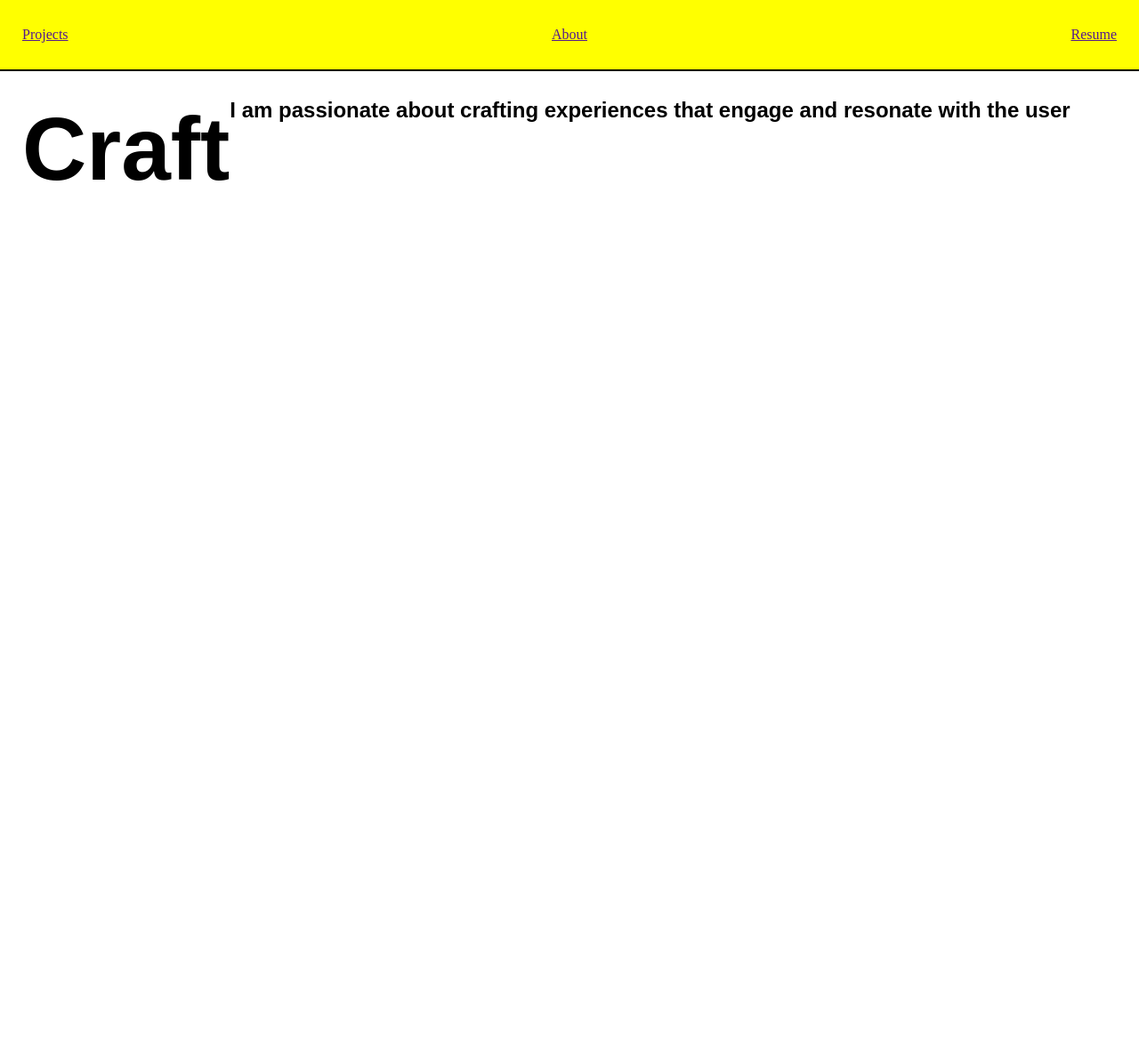
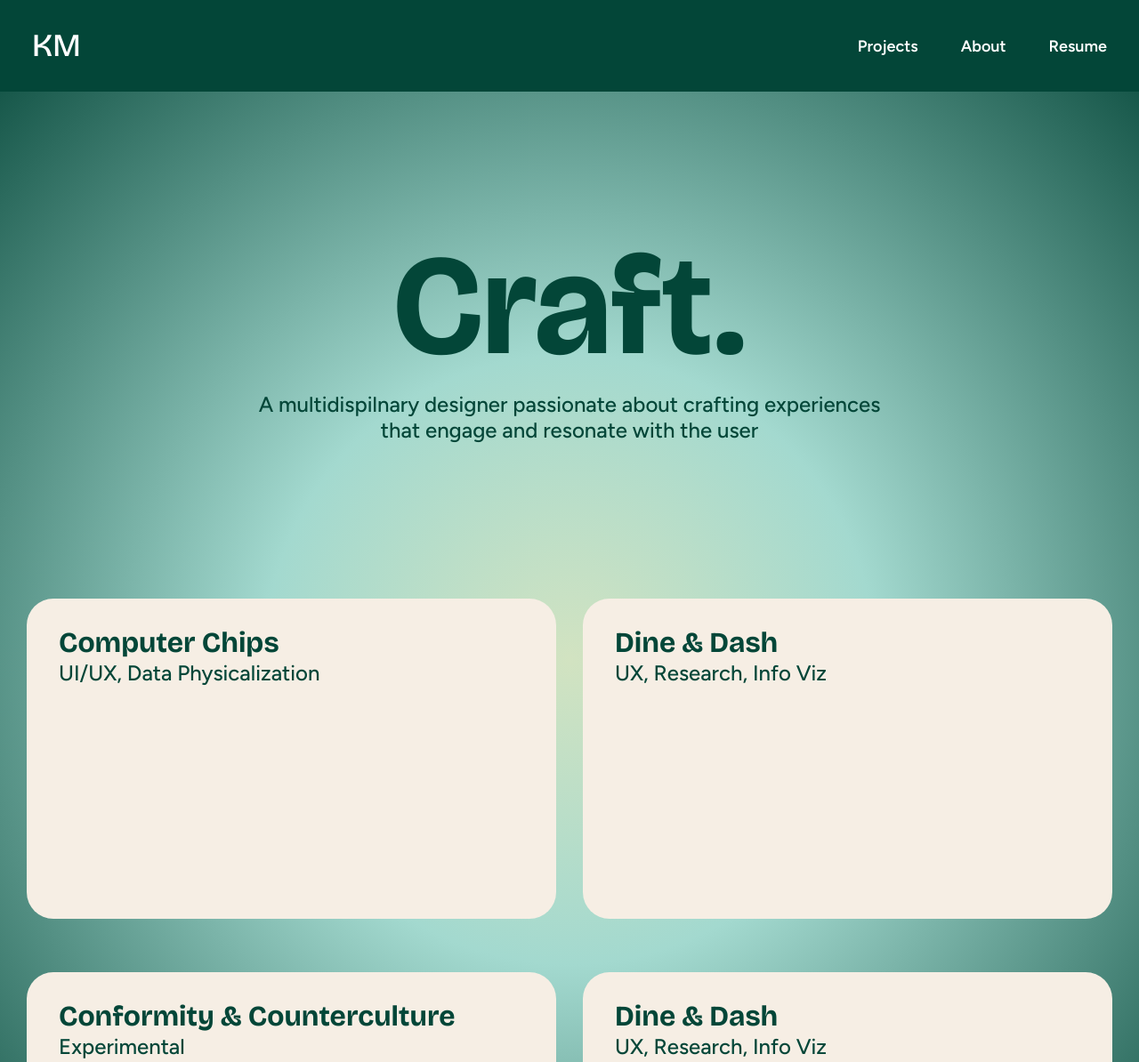
Before and after one commit to kat-goon/Kat-Portfolio, a plain HTML site: page index.html in a window 1280 px wide. Shown: the top 1194 px of the page at 89% size. Before the commit the page ends 860 px from the top, so only its background shows below. Drawn offline with nearby package versions, Linux system fonts and the light colour scheme.

Commit message:
Landing page update

```diff
--- a/index.html
+++ b/index.html
@@ -4,6 +4,17 @@
 <head>
     <meta charset="UTF-8">
     <meta name="viewport" content="width=device-width, initial-scale=1.0">
+
+    <!-- Google Font: Figtree -->
+    <style>
+        @import url('https://fonts.googleapis.com/css2?family=Bricolage+Grotesque:opsz,wght@12..96,200..800&family=Figtree:ital,wght@0,300..900;1,300..900&display=swap');
+    </style>
+
+    <!-- Google Font: Bricolage Grotesque -->
+    <style>
+        @import url('https://fonts.googleapis.com/css2?family=Bricolage+Grotesque:opsz,wght@12..96,200..800&display=swap');
+    </style>
+
     <link rel="stylesheet" href="style.css">
     <title>Katherine's Portfolio</title>
 </head>
@@ -13,16 +24,56 @@
 
     <!-- HEADER -->
     <header>
-        <a href="">Projects</a>
-        <a href="">About</a>
-        <a href="">Resume</a>
+        <nav>
+            <a class="site-name">KM</a>
+            <!-- Links -->
+            <ul class="head-link">
+                <li><a href="" class="top-link">Projects</a></li>
+                <li><a href="" class="top-link">About</a></li>
+                <li><a href="" class="top-link">Resume</a></li>
+            </ul>
+        </nav>
     </header>
 
     <!-- HERO SECTION -->
     <section class="hero-section">
-        <h1>Craft</h1>
-        <h2>I am passionate about crafting experiences that engage and resonate with the user</h2>
+        <h1>Craft.</h1>
+        <div id="tagline">
+            <h2>A multidispilnary designer passionate about crafting experiences <br>that engage and resonate with the
+                user
+            </h2>
+        </div>
     </section>
+
+    <!-- PROJECTS -->
+    <section class="project-cards">
+        <section class="info-section-item">
+            <h3>Computer Chips</h3>
+            <h2>UI/UX, Data Physicalization</h4>
+        </section>
+
+        <section class="info-section-item">
+            <h3>Dine & Dash</h3>
+            <h2>UX, Research, Info Viz</h4>
+        </section>
+    </section>
+
+    <section class="project-cards">
+        <section class="info-section-item">
+            <h3>Conformity & Counterculture</h3>
+            <h2>Experimental</h4>
+        </section>
+
+        <section class="info-section-item">
+            <h3>Dine & Dash</h3>
+            <h2>UX, Research, Info Viz</h4>
+        </section>
+    </section>
+
+    <!-- FOOTER -->
+    <footer>
+
+    </footer>
 
 </body>
 
--- a/style.css
+++ b/style.css
@@ -4,36 +4,105 @@
 }
 
 /* TYPOGRPAHY */
+
+
 h1 {
-    font-family: sans-serif;
-    font-size: 100px;
+    font-family: "Bricolage Grotesque", sans-serif;
+    font-size: 10em;
+    color: rgb(3, 70, 56);
 }
 
 h2 {
-    font-family: sans-serif;
+    font-family: "Figtree", sans-serif;
+    font-weight: 450;
+    color: rgb(3, 70, 56);
+}
+
+h3 {
+    font-family: "Bricolage Grotesque", sans-serif;
+    color: rgb(3, 70, 56);
+    font-size: 2em;
+}
+
+
+a {
+    font-family: "Figtree", sans-serif;
+    font-weight: 600;
+    text-decoration: none;
+    color: white;
 }
 
 /* HEADER */
-
-
-header {
-    background-color: yellow;
-    border-bottom: 2px solid black;
+nav {
+    background-color: rgb(3, 70, 56);
     display: flex;
     justify-content: space-between;
     align-items: center;
-    padding: 30px 25px;
+    /* padding in clockwise order */
+    padding: 30px 36px;
 }
 
-/* BODY */
+.site-name {
+    font-family: "Bricolage Grotesque", sans-serif;
+    font-size: 36px;
+    font-weight: 500;
+}
 
+.head-link {
+    list-style-type: none;
+    font-weight: 700;
+    text-decoration: none;
+    color: white;
+
+    li {
+        font-size: 18px;
+        display: inline-block;
+
+        &:first-child {
+            margin-right: 44px;
+        }
+
+        &:nth-child(2) {
+            margin-right: 44px;
+        }
+    }
+}
+
+.top-link {
+    color: white;
+    text-decoration: none;
+}
+
+/* HERO */
 body {
-    background-color: white;
+    background: rgb(210, 227, 193);
+    background: radial-gradient(circle, rgba(210, 227, 193, 1) 0%, rgba(163, 217, 207, 1) 35%, rgba(4, 70, 56, 1) 100%);
 }
+
 
 .hero-section {
     display: flex;
-    height: 90vh;
-    align-items: left;
+    height: 60vh;
+    justify-content: center;
+    align-items: center;
     padding: 30px 25px;
+    flex-direction: column;
+    text-align: center;
 }
+
+/* PROJECT CARDS */
+.project-cards {
+    display: grid;
+    grid-template-columns: repeat(2, 1fr);
+    column-gap: 30px;
+    height: 360px;
+    padding: 30px;
+}
+
+.info-section-item {
+    display: flex;
+    border-radius: 30px;
+    background-color: rgb(246, 238, 228);
+    padding: 30px 36px;
+    flex-direction: column;
+}
```
Also changed, not shown: 1 other file.
